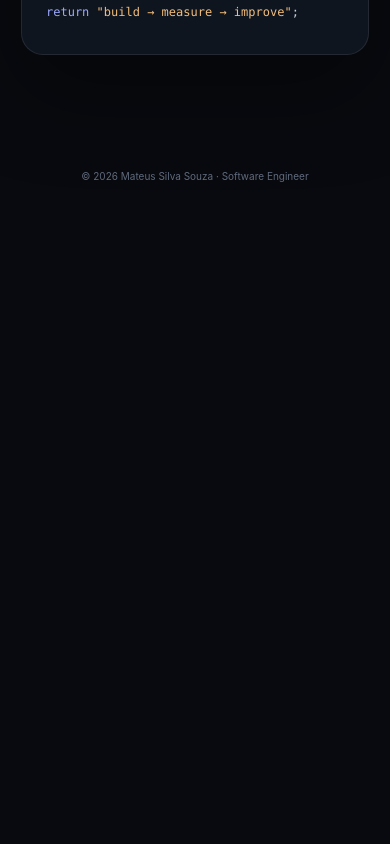
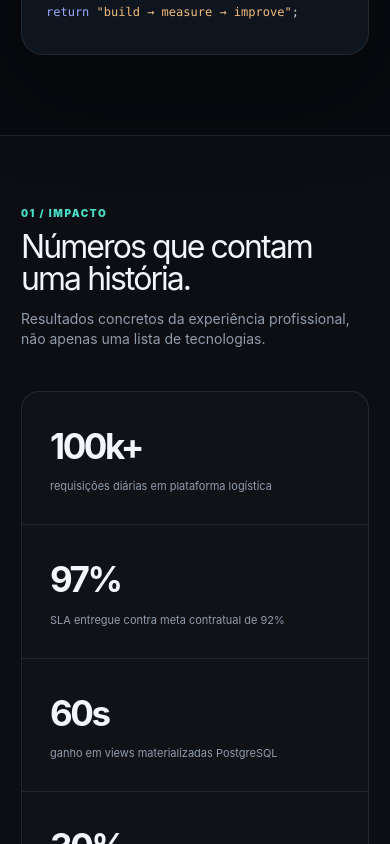
Before and after one commit to mateussilvasouza/Portifolio, a React (Vite) app: page / in a window 390 px wide. Shown: the part 1280-2124 px from the top of the page. Before the commit the page ends 1498 px from the top, so only its background shows below. Built offline with nearby package versions, Linux system fonts and the light colour scheme.

Commit message:
impact: implement metrics section with responsive bordered grid

```diff
--- a/src/App.tsx
+++ b/src/App.tsx
@@ -1,6 +1,7 @@
 import { Navbar } from '@/components/layout/Navbar'
 import { Footer } from '@/components/layout/Footer'
 import { Hero } from '@/sections/Hero'
+import { Impact } from '@/sections/Impact'
 
 function App() {
   return (
@@ -8,6 +9,7 @@ function App() {
       <Navbar />
       <main>
         <Hero />
+        <Impact />
       </main>
       <Footer />
     </>
--- /dev/null
+++ b/src/sections/Impact.tsx
@@ -0,0 +1,41 @@
+import { Container } from '@/components/layout/Container'
+import { Reveal } from '@/components/motion/Reveal'
+import { SectionHeading } from '@/components/SectionHeading'
+import { metrics } from '@/data/metrics'
+import { cn } from '@/lib/utils'
+
+const borderClasses = [
+  'border-b sm:border-r lg:border-b-0',
+  'border-b lg:border-b-0 lg:border-r',
+  'border-b sm:border-b-0 sm:border-r',
+  '',
+]
+
+export function Impact() {
+  return (
+    <section id="impacto" className="border-t border-b bg-white/[0.018] py-[70px] sm:py-[105px]">
+      <Container>
+        <Reveal>
+          <SectionHeading
+            kicker="01 / impacto"
+            title="Números que contam uma história."
+            description="Resultados concretos da experiência profissional, não apenas uma lista de tecnologias."
+          />
+
+          <div className="grid grid-cols-1 overflow-hidden rounded-[18px] border bg-white/[0.02] sm:grid-cols-2 lg:grid-cols-4">
+            {metrics.map((metric, index) => (
+              <div key={metric.value} className={cn('p-7', borderClasses[index])}>
+                <b className="block text-[35px] tracking-[-0.07em]">
+                  {metric.value}
+                </b>
+                <span className="text-[11px] text-muted-foreground">
+                  {metric.label}
+                </span>
+              </div>
+            ))}
+          </div>
+        </Reveal>
+      </Container>
+    </section>
+  )
+}
```
